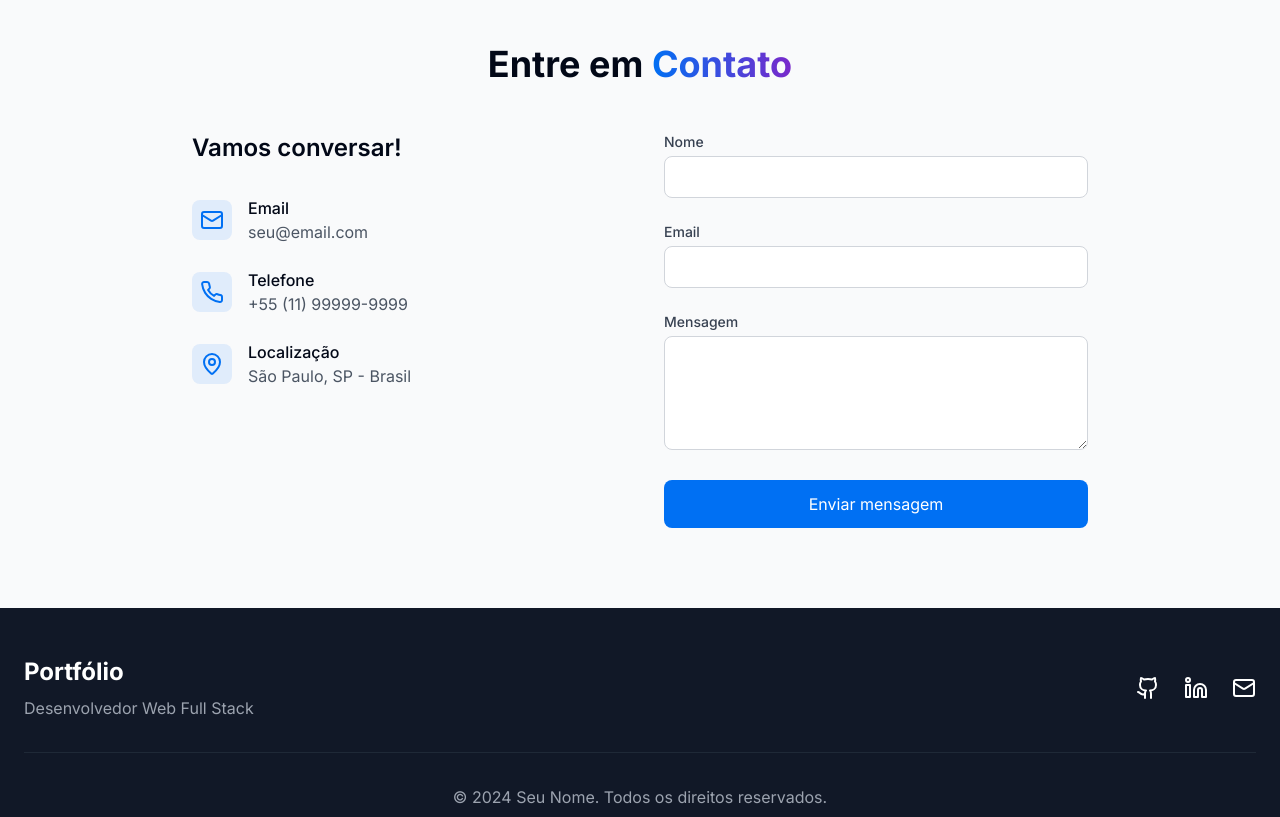
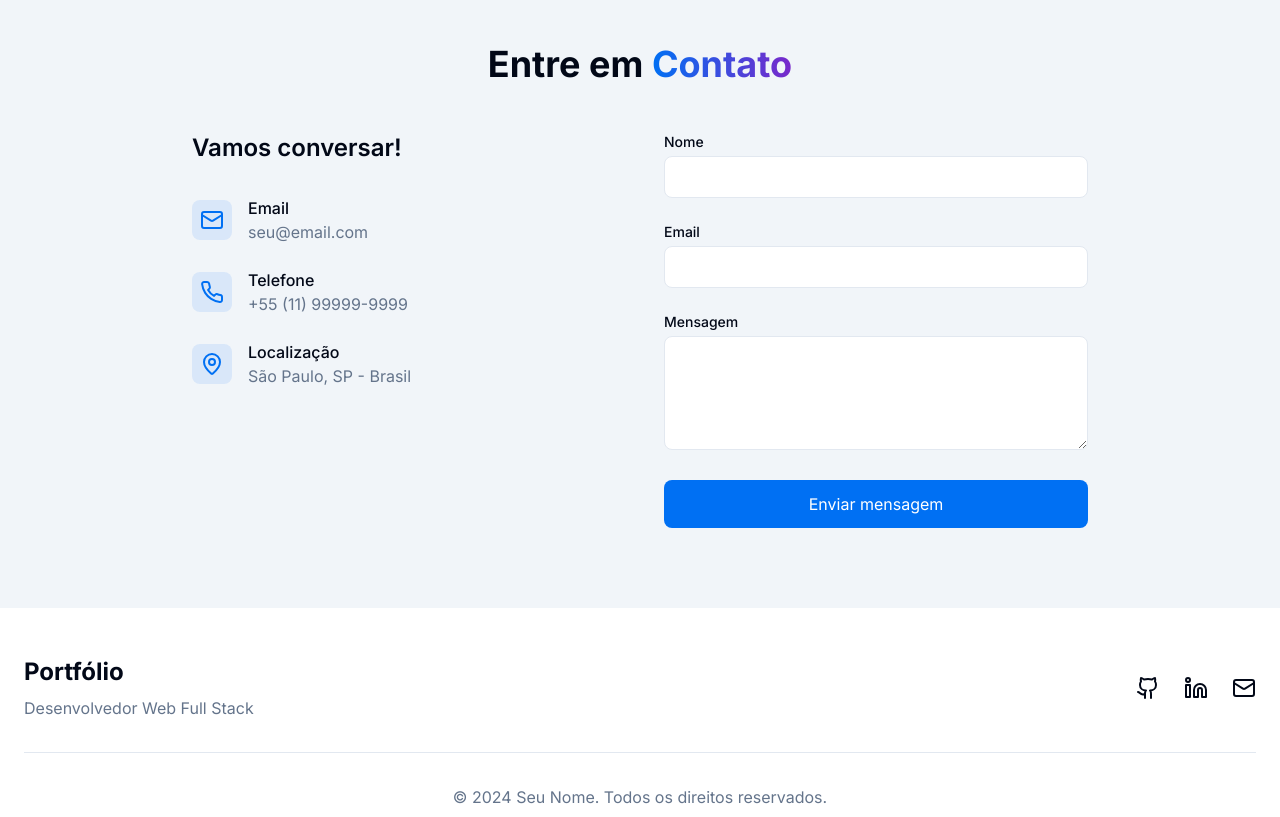
Before and after one commit to othonet/portifolio, a React (Vite) app: page / in a window 1280 px wide. Shown: the part 1980-2797 px from the top of the page. Built offline with nearby package versions, Linux system fonts and the light colour scheme.

Commit message:
Update theme color scheme
Ensure the entire website changes color based on the selected theme.
[skip gpt_engineer]

```diff
--- a/src/components/Contact.tsx
+++ b/src/components/Contact.tsx
@@ -2,22 +2,22 @@ import { Mail, MapPin, Phone } from 'lucide-react';
 
 const Contact = () => {
   return (
-    <section id="contato" className="section-padding bg-gray-50">
+    <section id="contato" className="section-padding bg-accent">
       <div className="container mx-auto">
-        <h2 className="text-3xl md:text-4xl font-bold mb-12 text-center">
+        <h2 className="text-3xl md:text-4xl font-bold mb-12 text-center text-foreground">
           Entre em <span className="gradient-text">Contato</span>
         </h2>
         <div className="max-w-4xl mx-auto grid grid-cols-1 md:grid-cols-2 gap-12">
           <div className="space-y-8">
-            <h3 className="text-2xl font-semibold mb-6">Vamos conversar!</h3>
+            <h3 className="text-2xl font-semibold mb-6 text-foreground">Vamos conversar!</h3>
             <div className="space-y-6">
               <div className="flex items-center gap-4">
                 <div className="p-2 bg-primary/10 rounded-lg text-primary">
                   <Mail className="w-6 h-6" />
                 </div>
                 <div>
-                  <p className="font-medium">Email</p>
-                  <a href="mailto:seu@email.com" className="text-gray-600 hover:text-primary">
+                  <p className="font-medium text-foreground">Email</p>
+                  <a href="mailto:seu@email.com" className="text-muted-foreground hover:text-primary">
                     seu@email.com
                   </a>
                 </div>
@@ -27,8 +27,8 @@ const Contact = () => {
                   <Phone className="w-6 h-6" />
                 </div>
                 <div>
-                  <p className="font-medium">Telefone</p>
-                  <a href="tel:+5511999999999" className="text-gray-600 hover:text-primary">
+                  <p className="font-medium text-foreground">Telefone</p>
+                  <a href="tel:+5511999999999" className="text-muted-foreground hover:text-primary">
                     +55 (11) 99999-9999
                   </a>
                 </div>
@@ -38,46 +38,46 @@ const Contact = () => {
                   <MapPin className="w-6 h-6" />
                 </div>
                 <div>
-                  <p className="font-medium">Localização</p>
-                  <p className="text-gray-600">São Paulo, SP - Brasil</p>
+                  <p className="font-medium text-foreground">Localização</p>
+                  <p className="text-muted-foreground">São Paulo, SP - Brasil</p>
                 </div>
               </div>
             </div>
           </div>
           <form className="space-y-6">
             <div>
-              <label htmlFor="name" className="block text-sm font-medium text-gray-700 mb-1">
+              <label htmlFor="name" className="block text-sm font-medium text-foreground mb-1">
                 Nome
               </label>
               <input
                 type="text"
                 id="name"
-                className="w-full px-4 py-2 rounded-lg border border-gray-300 focus:ring-2 focus:ring-primary focus:border-transparent"
+                className="w-full px-4 py-2 rounded-lg bg-background border border-input focus:ring-2 focus:ring-primary focus:border-transparent"
               />
             </div>
             <div>
-              <label htmlFor="email" className="block text-sm font-medium text-gray-700 mb-1">
+              <label htmlFor="email" className="block text-sm font-medium text-foreground mb-1">
                 Email
               </label>
               <input
                 type="email"
                 id="email"
-                className="w-full px-4 py-2 rounded-lg border border-gray-300 focus:ring-2 focus:ring-primary focus:border-transparent"
+                className="w-full px-4 py-2 rounded-lg bg-background border border-input focus:ring-2 focus:ring-primary focus:border-transparent"
               />
             </div>
             <div>
-              <label htmlFor="message" className="block text-sm font-medium text-gray-700 mb-1">
+              <label htmlFor="message" className="block text-sm font-medium text-foreground mb-1">
                 Mensagem
               </label>
               <textarea
                 id="message"
                 rows={4}
-                className="w-full px-4 py-2 rounded-lg border border-gray-300 focus:ring-2 focus:ring-primary focus:border-transparent"
+                className="w-full px-4 py-2 rounded-lg bg-background border border-input focus:ring-2 focus:ring-primary focus:border-transparent"
               ></textarea>
             </div>
             <button
               type="submit"
-              className="w-full bg-primary text-white px-6 py-3 rounded-lg hover:bg-primary/90 transition-colors"
+              className="w-full bg-primary text-primary-foreground px-6 py-3 rounded-lg hover:bg-primary/90 transition-colors"
             >
               Enviar mensagem
             </button>
--- a/src/components/Footer.tsx
+++ b/src/components/Footer.tsx
@@ -2,12 +2,12 @@ import { Github, Linkedin, Mail } from 'lucide-react';
 
 const Footer = () => {
   return (
-    <footer className="bg-gray-900 text-white py-12">
+    <footer className="bg-card text-card-foreground py-12">
       <div className="container mx-auto px-6">
         <div className="flex flex-col md:flex-row justify-between items-center">
           <div className="mb-8 md:mb-0">
             <h2 className="text-2xl font-bold mb-2">Portfólio</h2>
-            <p className="text-gray-400">
+            <p className="text-muted-foreground">
               Desenvolvedor Web Full Stack
             </p>
           </div>
@@ -36,7 +36,7 @@ const Footer = () => {
             </a>
           </div>
         </div>
-        <div className="border-t border-gray-800 mt-8 pt-8 text-center text-gray-400">
+        <div className="border-t border-border mt-8 pt-8 text-center text-muted-foreground">
           <p>&copy; {new Date().getFullYear()} Seu Nome. Todos os direitos reservados.</p>
         </div>
       </div>
--- a/src/components/Hero.tsx
+++ b/src/components/Hero.tsx
@@ -5,17 +5,17 @@ const Hero = () => {
     <section id="início" className="min-h-screen flex items-center section-padding">
       <div className="container mx-auto">
         <div className="max-w-3xl animate-fade-in">
-          <h1 className="text-4xl md:text-6xl font-bold mb-6">
+          <h1 className="text-4xl md:text-6xl font-bold mb-6 text-foreground">
             Olá, eu sou um{' '}
             <span className="gradient-text">Desenvolvedor Web</span>
           </h1>
-          <p className="text-xl text-gray-600 mb-8">
+          <p className="text-xl text-muted-foreground mb-8">
             Transformando ideias em experiências digitais excepcionais através de código limpo e design intuitivo.
           </p>
           <div className="flex gap-4">
             <a
               href="#contato"
-              className="bg-primary text-white px-6 py-3 rounded-lg hover:bg-primary/90 transition-colors"
+              className="bg-primary text-primary-foreground px-6 py-3 rounded-lg hover:bg-primary/90 transition-colors"
             >
               Entre em contato
             </a>
@@ -24,7 +24,7 @@ const Hero = () => {
                 href="https://github.com"
                 target="_blank"
                 rel="noopener noreferrer"
-                className="p-3 rounded-full hover:bg-gray-100 transition-colors"
+                className="p-3 rounded-full hover:bg-accent transition-colors text-foreground"
               >
                 <Github size={24} />
               </a>
@@ -32,13 +32,13 @@ const Hero = () => {
                 href="https://linkedin.com"
                 target="_blank"
                 rel="noopener noreferrer"
-                className="p-3 rounded-full hover:bg-gray-100 transition-colors"
+                className="p-3 rounded-full hover:bg-accent transition-colors text-foreground"
               >
                 <Linkedin size={24} />
               </a>
               <a
                 href="mailto:seu@email.com"
-                className="p-3 rounded-full hover:bg-gray-100 transition-colors"
+                className="p-3 rounded-full hover:bg-accent transition-colors text-foreground"
               >
                 <Mail size={24} />
               </a>
--- a/src/components/Skills.tsx
+++ b/src/components/Skills.tsx
@@ -27,27 +27,27 @@ const Skills = () => {
   return (
     <section id="habilidades" className="section-padding">
       <div className="container mx-auto">
-        <h2 className="text-3xl md:text-4xl font-bold mb-12 text-center">
+        <h2 className="text-3xl md:text-4xl font-bold mb-12 text-center text-foreground">
           Minhas <span className="gradient-text">Habilidades</span>
         </h2>
         <div className="grid grid-cols-1 md:grid-cols-2 lg:grid-cols-4 gap-8">
           {skillCategories.map((category, index) => (
             <div
               key={index}
-              className="p-6 bg-white rounded-xl shadow-lg hover:shadow-xl transition-shadow animate-fade-in"
+              className="p-6 bg-card rounded-xl shadow-lg hover:shadow-xl transition-shadow animate-fade-in"
               style={{ animationDelay: `${index * 0.1}s` }}
             >
               <div className="flex items-center gap-3 mb-4">
                 <div className="p-2 bg-primary/10 rounded-lg text-primary">
                   {category.icon}
                 </div>
-                <h3 className="text-xl font-semibold">{category.title}</h3>
+                <h3 className="text-xl font-semibold text-foreground">{category.title}</h3>
               </div>
               <div className="flex flex-wrap gap-2">
                 {category.skills.map((skill, skillIndex) => (
                   <span
                     key={skillIndex}
-                    className="bg-gray-100 text-gray-700 px-3 py-1 rounded-full text-sm"
+                    className="bg-accent text-accent-foreground px-3 py-1 rounded-full text-sm"
                   >
                     {skill}
                   </span>
```
